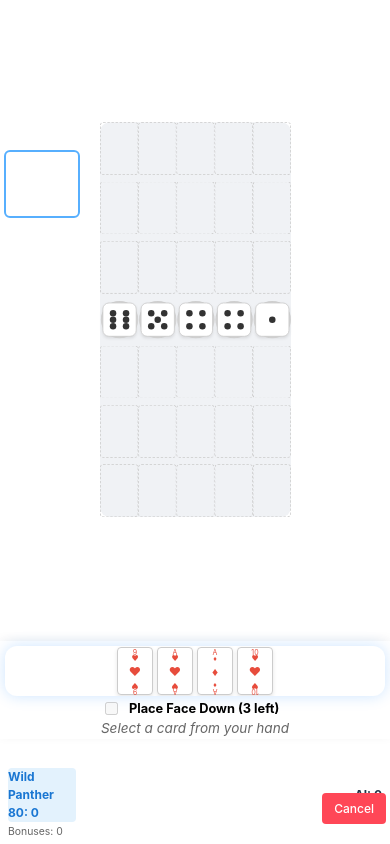
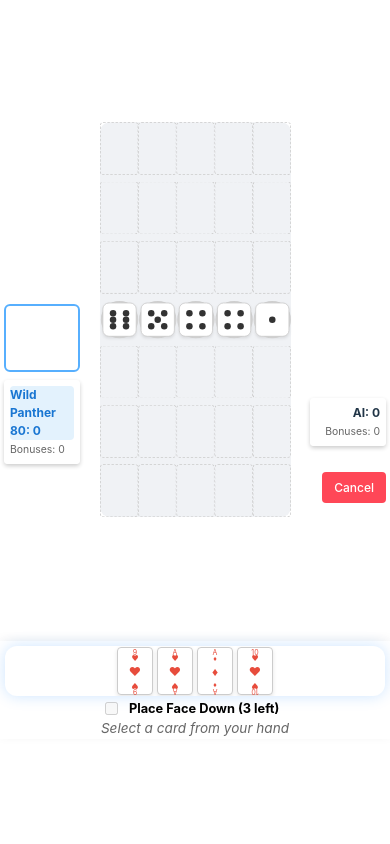
Before and after one commit to sotwat/xy-poker, a React (Vite) app: page / in a window 390 px wide. Both pictures are taken after a click on the button "Start Game". Built offline with nearby package versions, Linux system fonts and the light colour scheme; no server answers.

Commit message:
fix: モバイルGameInfoの重なりを解消して常時表示 v12062149
- CSS Gridを3行(Top/Middle/Bottom)に分割
- TurnIndicator(Top), Scores(Middle), Cancel(Bottom)を明示的に配置
- 要素の重なりを物理的に防止
- 常に最前面に表示されるようにz-index調整

```diff
--- a/src/App.tsx
+++ b/src/App.tsx
@@ -386,7 +386,7 @@ function App() {
   return (
     <div className="app">
       <header className={`app-header ${(phase === 'playing' || phase === 'scoring') ? 'battle-mode' : ''}`}>
-        <h1>XY Poker <span className="version">12062145</span></h1>
+        <h1>XY Poker <span className="version">12062149</span></h1>
         {((mode === 'local' && phase === 'setup') || (mode === 'online' && !isOnlineGame)) && (
           <div className="mode-switch">
             <button
--- a/src/components/GameInfo.css
+++ b/src/components/GameInfo.css
@@ -112,8 +112,9 @@
     .game-info {
         display: grid;
         grid-template-columns: 80px 1fr 80px;
-        /* Left Sidebar, Center(Empty), Right Sidebar */
-        grid-template-rows: 1fr;
+        /* Left, Center, Right */
+        grid-template-rows: 1fr auto 1fr;
+        /* Top (Indicators), Middle (Scores), Bottom (Cancel) */
         padding: 0;
         margin: 0;
         background: transparent;
@@ -124,13 +125,7 @@
         height: 100%;
         pointer-events: none;
         z-index: 10;
-        /* SharedBoard is 100, but GameInfo children need to be visible around it */
-        /* Actually SharedBoard is z-index 100 relative to stacking context, this GameInfo is absolute over app.
-           Wait, SharedBoard has z-index 100. If we want GameInfo text to check z-index, we should check stacking.
-           But SharedBoard is transformed scale 0.65.
-           If we set GameInfo z-index: 10, it might be behind SharedBoard which is 100.
-           However, we want the text to be BESIDE the board, not behind/over it.
-        */
+        align-items: center;
     }
 
     /* Flatten the structure */
@@ -139,26 +134,28 @@
         display: contents;
     }
 
-    /* Common styles for sidebar elements */
+    /* Common for all sidebar elements */
     .game-info>* {
         pointer-events: auto;
     }
 
+    /* Scores - Middle Row */
     .player-score-row {
+        grid-row: 2;
+        /* Middle */
         display: flex;
         flex-direction: column;
         justify-content: center;
         gap: 2px;
         font-size: 0.7rem;
-        /* No rotation needed if we have space */
         writing-mode: horizontal-tb;
         transform: none;
         max-width: none;
-        background: rgba(255, 255, 255, 0.8);
-        padding: 4px;
+        background: rgba(255, 255, 255, 0.9);
+        padding: 6px;
         border-radius: 4px;
-        margin: auto 0;
-        /* Vertical center */
+        z-index: 20;
+        box-shadow: 0 2px 4px rgba(0, 0, 0, 0.2);
     }
 
     .score-item {
@@ -175,7 +172,6 @@
     /* If I am Player 1 (index 0) */
     .game-info[data-my-index="0"] .player-1 {
         grid-column: 1;
-        /* Left */
         align-items: flex-start;
         text-align: left;
         margin-left: 4px;
@@ -183,7 +179,6 @@
 
     .game-info[data-my-index="0"] .player-2 {
         grid-column: 3;
-        /* Right */
         align-items: flex-end;
         text-align: right;
         margin-right: 4px;
@@ -192,7 +187,6 @@
     /* If I am Player 2 (index 1) */
     .game-info[data-my-index="1"] .player-2 {
         grid-column: 1;
-        /* Left */
         align-items: flex-start;
         text-align: left;
         margin-left: 4px;
@@ -200,54 +194,59 @@
 
     .game-info[data-my-index="1"] .player-1 {
         grid-column: 3;
-        /* Right */
         align-items: flex-end;
         text-align: right;
         margin-right: 4px;
     }
 
-    /* Turn Indicators */
+    /* Turn Indicators - Top Row */
     .turn-indicator {
-        margin: auto 0;
+        grid-row: 1;
+        /* Top */
+        align-self: end;
+        /* Push to bottom of top row (closer to middle) */
         padding: 4px 8px;
         font-size: 0.7rem;
         background: rgba(255, 255, 255, 0.9) !important;
-        /* Restore background */
         border-radius: 4px;
-        margin-bottom: 50px;
-        /* Offset from center to be above/below score or distinct */
+        margin-bottom: 8px;
+        z-index: 20;
     }
 
     /* YOUR TURN - Always Left */
     .turn-indicator.your-turn {
         grid-column: 1;
-        grid-row: 1;
-        align-self: start;
-        /* Top */
-        margin-top: 150px;
-        /* Roughly aligned with dice area or field top */
         margin-left: 4px;
         border: 2px solid #4facfe;
+        text-align: center;
     }
 
     /* Opponent's Turn - Always Right */
     .turn-indicator.opponent-turn {
         grid-column: 3;
-        grid-row: 1;
-        align-self: start;
-        margin-top: 150px;
         margin-right: 4px;
-        text-align: right;
+        text-align: center;
         border: 1px solid #888;
     }
 
-    /* Cancel Button - Always Right */
+    /* Cancel Button - Bottom Row (Right) */
     .surrender-btn {
         grid-column: 3;
-        grid-row: 1;
-        align-self: end;
+        grid-row: 3;
         /* Bottom */
-        margin-bottom: 20px;
+        align-self: start;
+        /* Top of bottom row */
+        margin-top: 8px;
+        margin-right: 4px;
+        background: #ff4757;
+        color: white;
+        border: none;
+        padding: 8px 12px;
+        border-radius: 4px;
+        font-size: 0.75rem;
+        z-index: 20;
+    }
+
     margin-right: 4px;
     background: #ff4757;
     color: white;
```
Also changed, not shown: 1 other file (tests, documents, lock files or other folders). Lines whose indentation alone changed are shown as unchanged.
